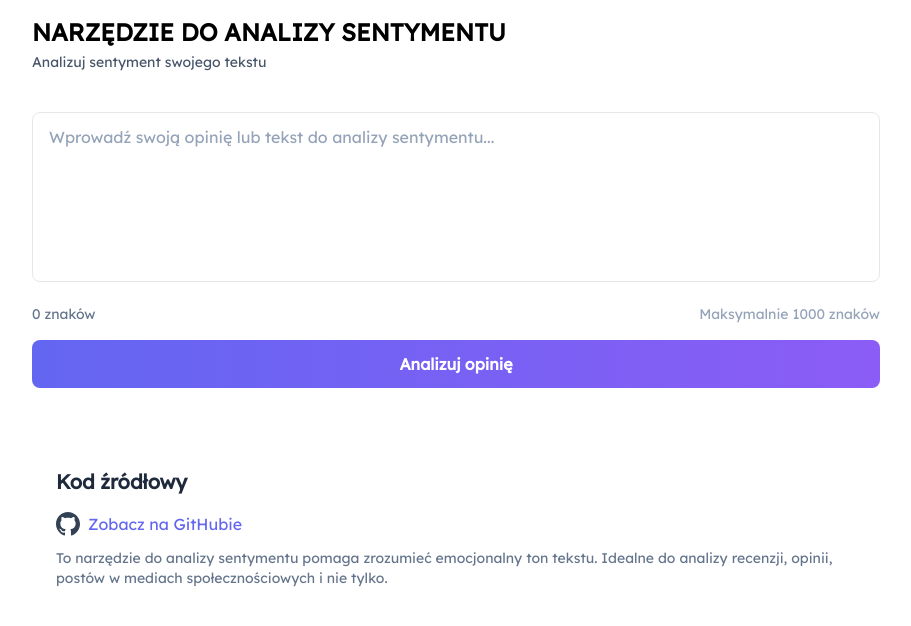
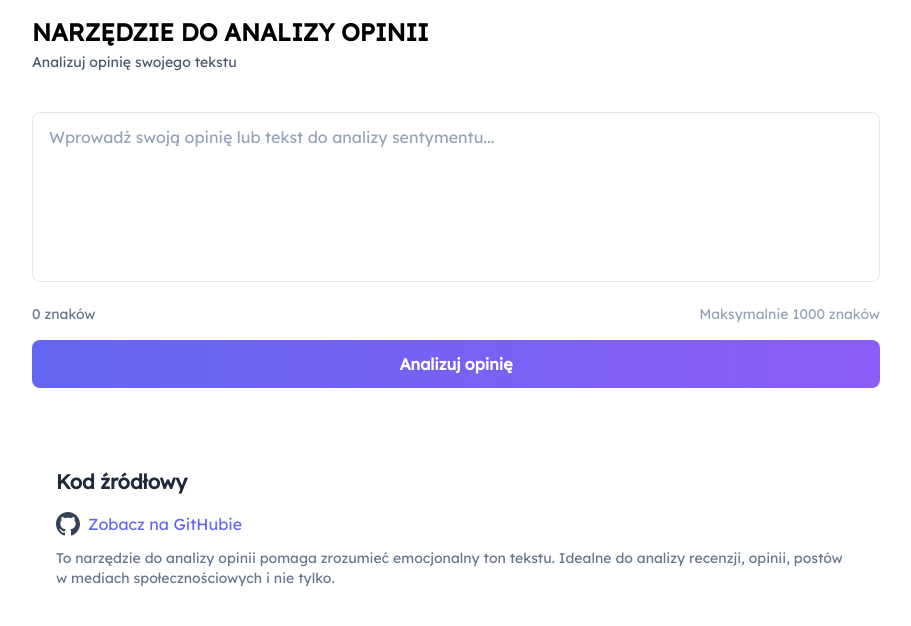
Before and after one commit to JokeUrSelf/msi-opinion-rating, a Flask app: page / in a window 1280 px wide. Shown: the top 626 px of the page, without its empty margins (184-1095 px from the left). Run offline with Flask 3, Linux system fonts and the light colour scheme; some libraries are stand-ins or nearby versions.

Commit message:
Link GitHub

```diff
--- a/templates/index.html
+++ b/templates/index.html
@@ -3,7 +3,7 @@
 <head>
     <meta charset="UTF-8">
     <meta name="viewport" content="width=device-width, initial-scale=1.0">
-    <title>Sentiment Analysis - Opinion Rating Tool</title>
+    <title>Narzędzie do analizy opinii</title>
     <script src="https://cdn.tailwindcss.com"></script>
     <script>
         tailwind.config = {
@@ -28,8 +28,8 @@ body {
 <body class="bg-gradient-to-br min-h-screen">
     <header class="bg-white">
         <div class="max-w-4xl mx-auto px-6 py-4">
-            <b class="text-2xl font-bold">NARZĘDZIE DO ANALIZY SENTYMENTU</b>
-            <p class="text-sm text-slate-600 mt-1">Analizuj sentyment swojego tekstu</p>
+            <b class="text-2xl font-bold">NARZĘDZIE DO ANALIZY OPINII</b>
+            <p class="text-sm text-slate-600 mt-1">Analizuj opinię swojego tekstu</p>
         </div>
     </header>
 
@@ -79,7 +79,10 @@ body {
                     <div class="flex-1 bg-slate-200 rounded-full h-3">
                         <div id="sentimentBar" class="h-3 rounded-full transition-all duration-500 w-0"></div>
                     </div>
-                    <span id="sentimentScore" class="text-sm text-slate-600 w-12 text-right">0%</span>
+                    <div>
+                        <span class="text-sm text-slate-600 mr-1 text-right">Pewność</span>
+                        <span id="sentimentScore" class="text-sm text-slate-600 w-12 text-right">0%</span>
+                    </div>
                 </div>
             </div>
         </div>
@@ -91,13 +94,13 @@ body {
                     <svg class="w-6 h-6 text-slate-700" fill="currentColor" viewBox="0 0 24 24">
                         <path d="M12 0c-6.626 0-12 5.373-12 12 0 5.302 3.438 9.8 8.207 11.387.599.111.793-.261.793-.577v-2.234c-3.338.726-4.033-1.416-4.033-1.416-.546-1.387-1.333-1.756-1.333-1.756-1.089-.745.083-.729.083-.729 1.205.084 1.839 1.237 1.839 1.237 1.07 1.834 2.807 1.304 3.492.997.107-.775.418-1.305.762-1.604-2.665-.305-5.467-1.334-5.467-5.931 0-1.311.469-2.381 1.236-3.221-.124-.303-.535-1.524.117-3.176 0 0 1.008-.322 3.301 1.23.957-.266 1.983-.399 3.003-.404 1.02.005 2.047.138 3.006.404 2.291-1.552 3.297-1.23 3.297-1.23.653 1.653.242 2.874.118 3.176.77.84 1.235 1.911 1.235 3.221 0 4.609-2.807 5.624-5.479 5.921.43.372.823 1.102.823 2.222v3.293c0 .319.192.694.801.576 4.765-1.589 8.199-6.086 8.199-11.386 0-6.627-5.373-12-12-12z"/>
                     </svg>
-                    <a href="https://github.com" target="_blank" rel="noopener noreferrer" class="text-primary hover:text-secondary transition-colors duration-200 font-medium">
+                    <a href="https://github.com/JokeUrSelf/msi-opinion-rating" target="_blank" rel="noopener noreferrer" class="text-primary hover:text-secondary transition-colors duration-200 font-medium">
                         Zobacz na GitHubie
                     </a>
                 </div>
             </div>
             <p class="text-sm text-slate-500 mt-3">
-                To narzędzie do analizy sentymentu pomaga zrozumieć emocjonalny ton tekstu.
+                To narzędzie do analizy opinii pomaga zrozumieć emocjonalny ton tekstu.
                 Idealne do analizy recenzji, opinii, postów w mediach społecznościowych i nie tylko.
             </p>
         </div>
```
